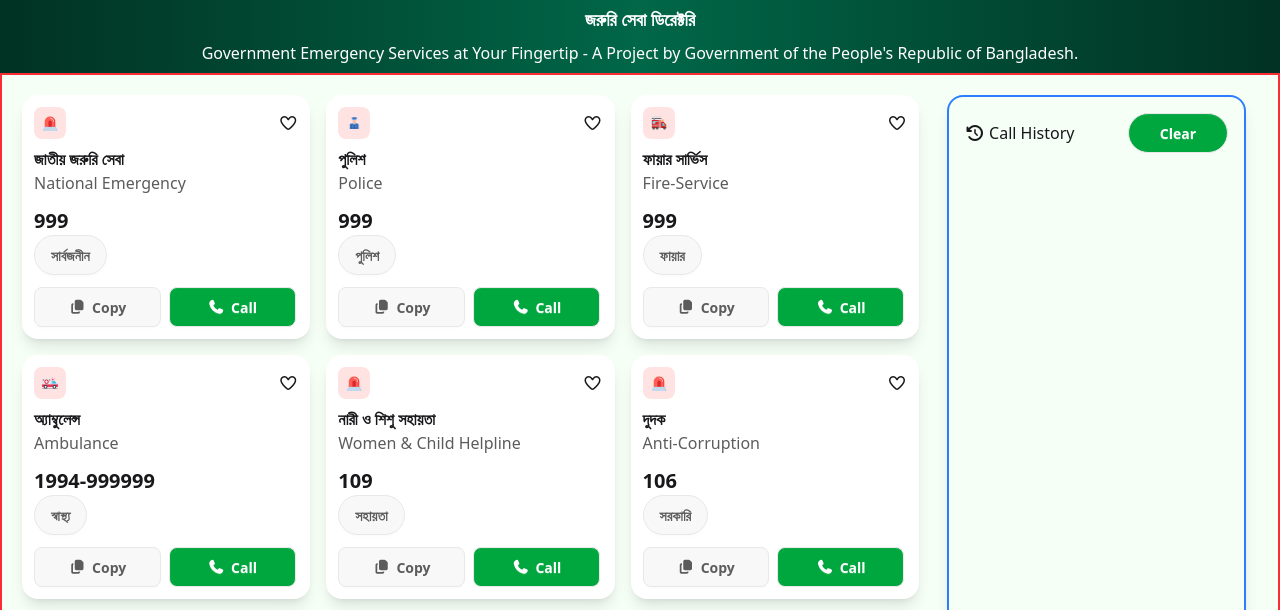
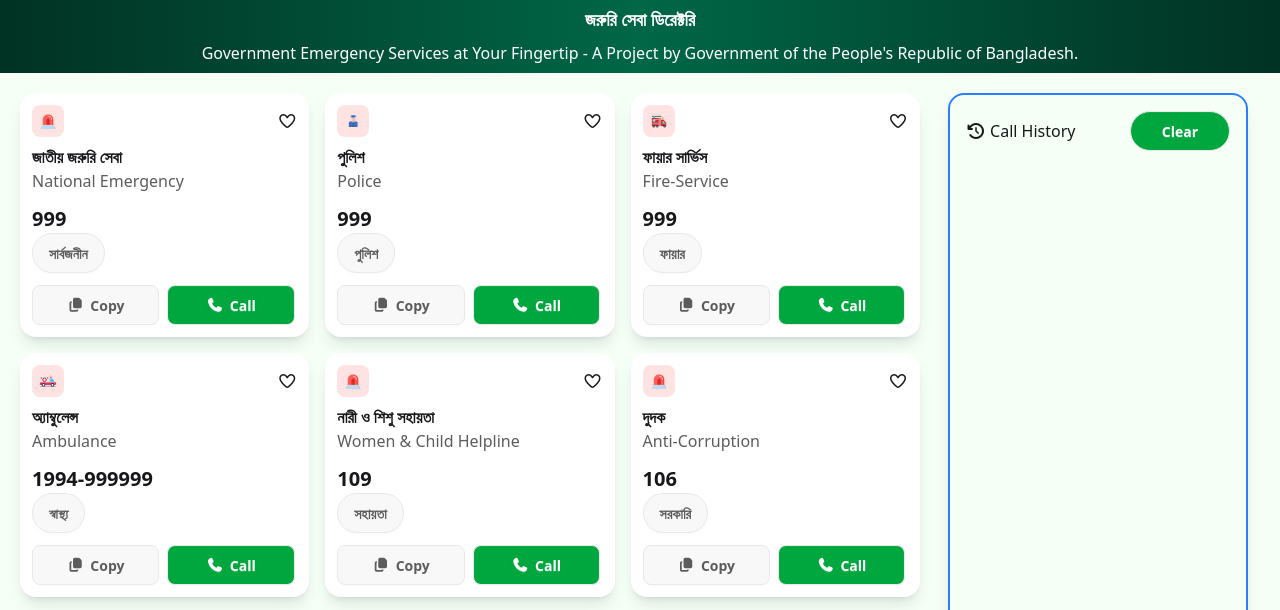
Before and after one commit to hridoy155276/Assignment-5, a plain HTML site: page index.html in a window 1280 px wide. Shown: the part 185-795 px from the top of the page. Drawn offline with nearby package versions, Linux system fonts and the light colour scheme.

Commit message:
git code color remob

```diff
--- a/index.html
+++ b/index.html
@@ -48,7 +48,7 @@
     </header>
 
     <!-- main-area -->
-    <main class="bg-[#f5fff6] border-2 border-red-500 p-5 flex flex-col lg:flex-row gap-4" ]>
+    <main class="bg-[#f5fff6]  p-5 flex flex-col lg:flex-row gap-4" ]>
         <!-- card-container -->
         <div
             class=" card-container grid grid-cols-1 sm:grid-cols-2 lg:grid-cols-3 gap-4 w-3/4 mx-auto">
```
